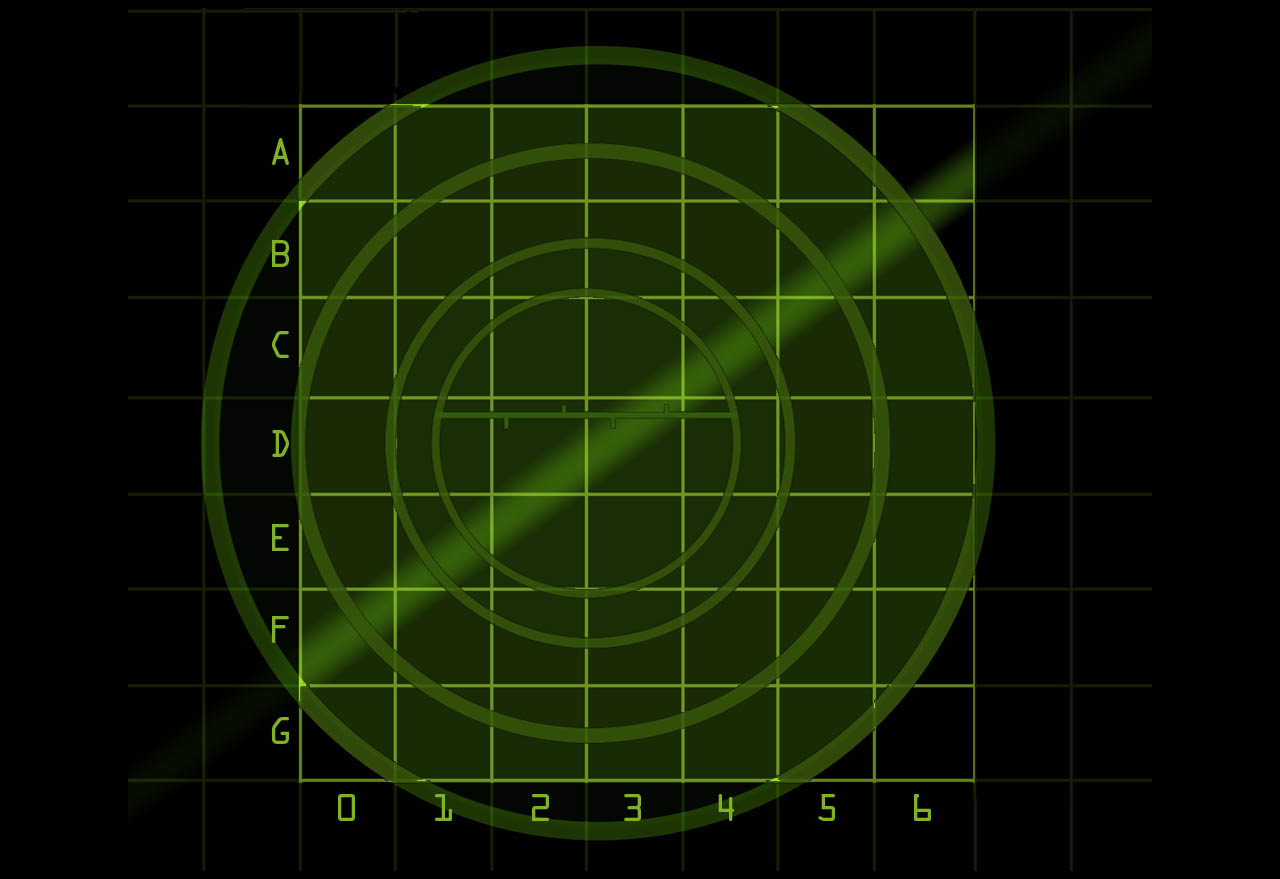
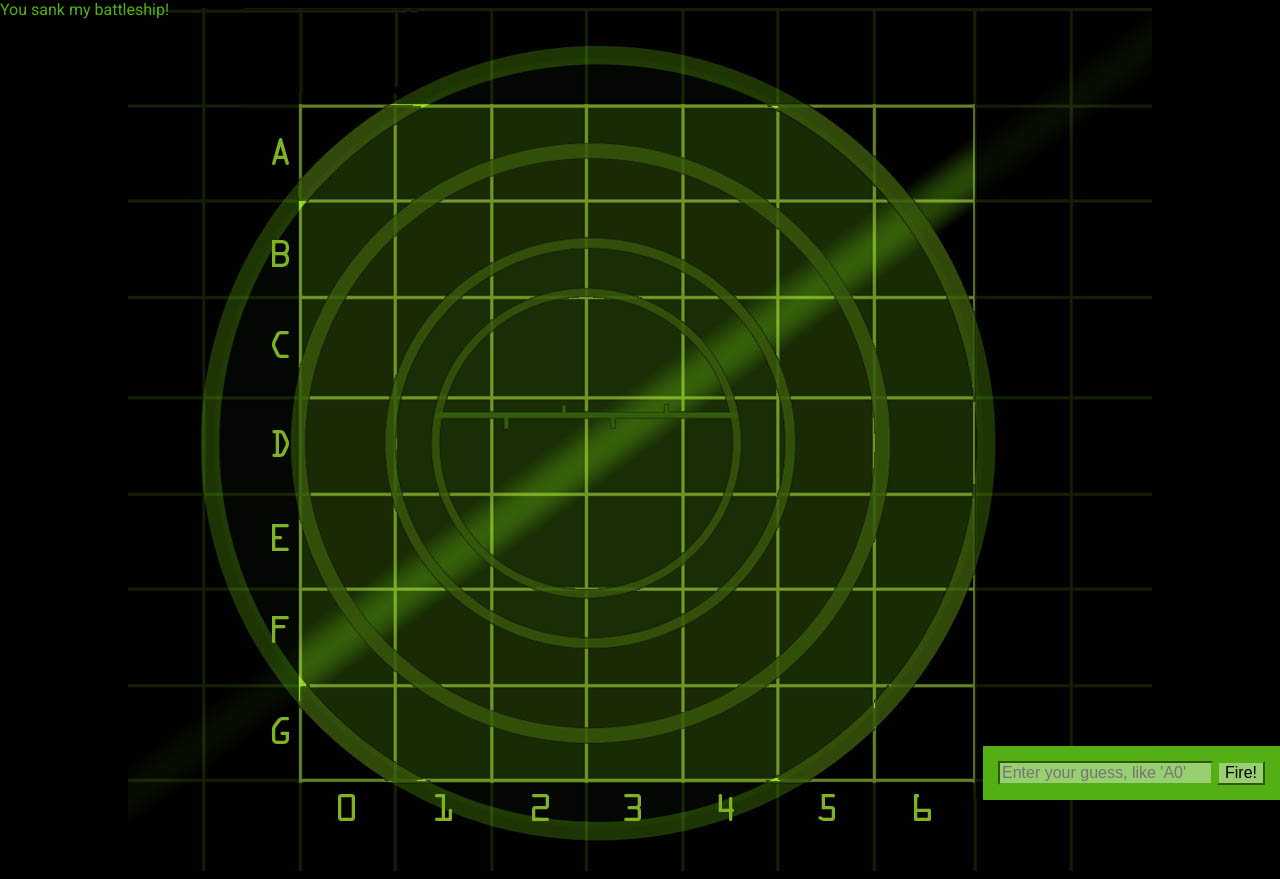
Before and after one commit to farooq-teqniqly/head-first-javascript, a plain HTML site: page index.html in a window 1280 px wide. Drawn offline with Linux system fonts and the light colour scheme.

Commit message:
Add form elements and message area to index.html
Include form for user input and a button to submit guesses. Style new elements in app.css for better UI layout.

```diff
--- a/app.css
+++ b/app.css
@@ -20,3 +20,36 @@ div#board {
     margin: auto;
     background: url("board.jpg") no-repeat;
 }
+
+div#message-area {
+    position: absolute;
+    top: 0;
+    left: 0;
+    color: rgb(83, 175, 19);
+}
+
+table {
+    position: absolute;
+    left: 173px;
+    top: 98px;
+    border-spacing: 0;
+}
+
+td {
+    width: 94px;
+    height: 94px;
+}
+
+form {
+    position: absolute;
+    bottom: 0;
+    right: 0;
+    padding: 15px;
+    background-color: rgb(83, 175, 19);
+}
+
+form input {
+    background-color: rgb(152, 207, 113);
+    border-color: rgb(83, 175, 19);
+    font-size: 1em;
+}
--- a/index.html
+++ b/index.html
@@ -11,5 +11,11 @@
 <div id="board">
 </div>
 <script src="index.js"></script>
+<div id="message-area">You sank my battleship!</div>
+<form>
+    <label for="guess-input"></label>
+    <input type="text" id="guess-input" placeholder="Enter your guess, like 'A0'">
+    <input type="button" id="fire-button" value="Fire!">
+</form>
 </body>
 </html>
```
